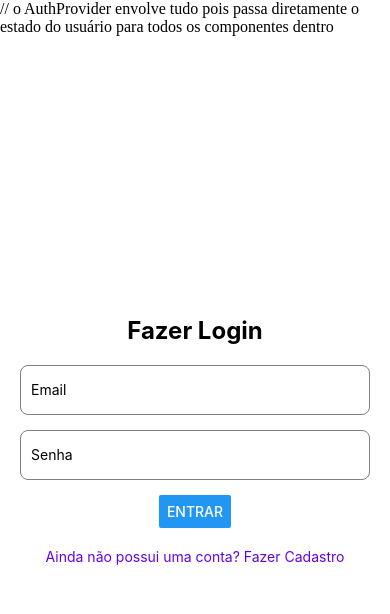
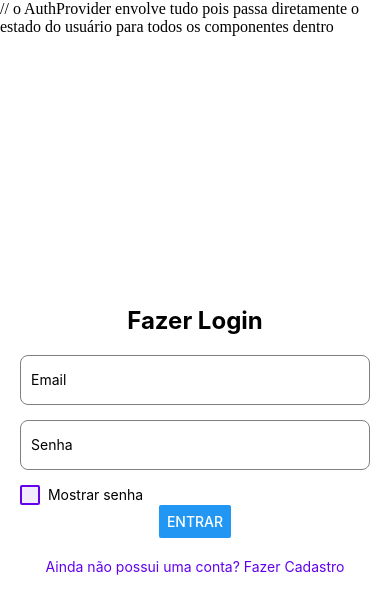
Before and after one commit to fga-eps-mds/2025.2-Inti, a React Native app: screen /Login in a window 390 px wide. Shown: the top 614 px of the page. Built offline with nearby package versions, Linux system fonts and the light colour scheme.

Commit message:
[FEAT]: Adiciona validação dos inputs na página de CADASTRO Co-authored-by: Guilherme Ventura <GuiVentura1510@users.noreply.github.com>

```diff
--- a/src/screens/auth/LoginScreen.tsx
+++ b/src/screens/auth/LoginScreen.tsx
@@ -1,5 +1,5 @@
 import React, { useState } from 'react';
-import { View, Text, TextInput, Button, StyleSheet, TouchableOpacity, Alert } from 'react-native';
+import { View, Text, TextInput, Button, StyleSheet, TouchableOpacity, Alert, Pressable } from 'react-native';
 import { useAuth } from '../../hooks/useAuth';
 import { AuthScreenProps } from '../../@types/navigation';
 
@@ -7,12 +7,35 @@ export default function LoginScreen({ navigation }: AuthScreenProps<'Login'>) {
   const [email, setEmail] = useState('');
   const [password, setPassword] = useState('');
   const { signIn } = useAuth();
+  const [showPassword, setShowPassword] = useState(false);
+  const emailRegex = /^[^\s@]+@[^\s@]+\.[^\s@]+$/;
+  const hasNumber = /\d/;
+  const hasUpper = /[A-Z]/;
+
+
+
 
   const handleLogin = async () => {
     if (!email || !password) {
       Alert.alert('Erro', 'Preencha todos os campos.');
       return;
     }
+
+    if (!emailRegex.test(email.trim())){
+      Alert.alert('Erro', 'Por favor insira um email válido.');
+      return;
+    }
+
+    if (!hasNumber.test(password)){
+          Alert.alert('Erro', 'A senha deve conter um número.');
+          return;
+        }
+
+    if (!hasUpper.test(password)){
+          Alert.alert('Erro', 'A senha deve conter uma letra maiúscula.');
+          return;
+    }
+
     try {
       await signIn('token-falso-de-login');
     } catch (error) {
@@ -39,6 +62,20 @@ export default function LoginScreen({ navigation }: AuthScreenProps<'Login'>) {
         onChangeText={setPassword}
         secureTextEntry
       />
+
+    <View style={styles.inputCheckbox}>
+        <Pressable
+            style={[
+                styles.checkbox,
+                showPassword && styles.checkboxChecked
+            ]}
+            onPress={() => {setShowPassword(!showPassword)
+            console.log('showPassword:', !showPassword);
+
+            }}
+        />
+        <Text>  Mostrar senha</Text>
+      </View>
 
       <Button title="Entrar" onPress={handleLogin} />
 
@@ -75,4 +112,27 @@ const styles = StyleSheet.create({
     color: '#6200EE',
     marginTop: 20,
   },
+
+   inputCheckbox: {
+        width: '100%',
+        flexDirection: 'row',
+        alignContent: 'center',
+        alignItems: 'center',
+    },
+
+    checkbox: {
+        width: 20,
+        height: 20,
+        borderRadius: 2,
+        borderWidth: 2,
+        borderColor: '#6200EE',
+        alignItems: "center",
+        backgroundColor: '#F2EBFB',
+
+    },
+    checkboxChecked: {
+        backgroundColor: '#6200EE',
+        borderColor: '#F2EBFB',
+
+    },
 });
```
